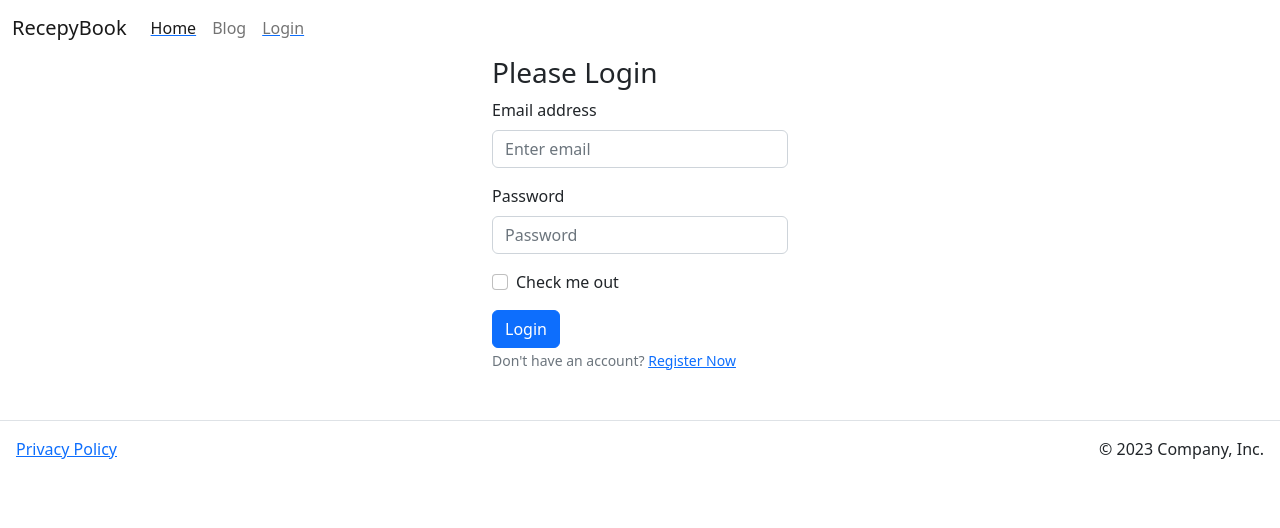
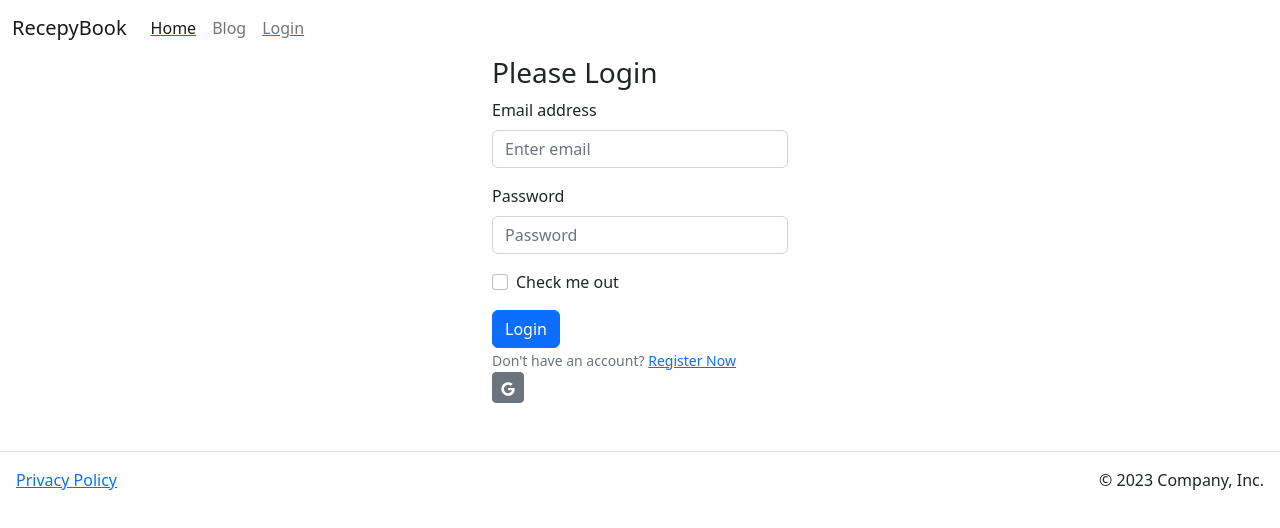
Before and after one commit to sabzi3212/recipe-hunter, a React (Vite) app: page /login in a window 1280 px wide. Shown: the top 528 px of the page. Built offline with nearby package versions, Linux system fonts and the light colour scheme; no server answers.

Commit message:
google signIn initialized

```diff
--- a/src/Provider/AuthProvider.jsx
+++ b/src/Provider/AuthProvider.jsx
@@ -1,6 +1,6 @@
 /* eslint-disable react/prop-types */
 import React, { createContext } from 'react';
-import { createUserWithEmailAndPassword, getAuth, onAuthStateChanged, signInWithEmailAndPassword, signOut } from "firebase/auth";
+import { GoogleAuthProvider, createUserWithEmailAndPassword, getAuth, onAuthStateChanged, signInWithEmailAndPassword, signInWithPopup, signOut } from "firebase/auth";
 import app from '../firebase/firebase.config';
 import { useEffect } from 'react';
 import { useState } from 'react';
@@ -14,6 +14,7 @@ const AuthProvider = ({children}) => {
 
     const [user, setUser] = useState(null);
     const [loading, setLoading] = useState(true);
+    const googleProvider = new GoogleAuthProvider();
 
     const createUser = (email,password) =>{
         setLoading(true);
@@ -30,6 +31,11 @@ const AuthProvider = ({children}) => {
         return signOut(auth);
     }
 
+    const googleSignIn = () =>{
+        setLoading(true)
+        return signInWithPopup(auth, googleProvider);
+    }
+
     useEffect(()=>{
        const unsubscribe =  onAuthStateChanged(auth, loggedUser =>{
             console.log('logged in user inside auth state observer', loggedUser);
@@ -41,7 +47,7 @@ const AuthProvider = ({children}) => {
         }
     },[])
     const authInfo = {
-    user, createUser, signInUser, logOut, loading
+    user, createUser, signInUser, logOut,googleSignIn, loading
     }
     return (
         <AuthContext.Provider value={authInfo}>
--- a/src/pages/Error/Error.jsx
+++ b/src/pages/Error/Error.jsx
@@ -1,13 +1,14 @@
 import React from 'react';
-import { Col, Container, Image, Row } from 'react-bootstrap';
+import { Button, Col, Container, Image, Row } from 'react-bootstrap';
+import { Link } from 'react-router-dom';
 
 const Error = () => {
     return (
         <Container fluid className="bg-dark text-white py-5 mt-5 ">
       <Row className="justify-content-center align-items-center">
         <Col md={6} className="text-center">
-          <h1 className="display-4">Meet Our Chefs</h1>
-          <p className="lead">Our talented chefs create delicious dishes every day with fresh, locally sourced ingredients.</p>
+          <h1 className="display-4">No Location found</h1>
+          <Link to='/'><Button variant="secondary">Back to home</Button></Link>
         </Col>
         <Col md={6} className="text-center">
           <Image className='size' src="https://i.ibb.co/yWB9kf9/erik-mclean-sxi-Sod0ty-YQ-unsplash.jpg" fluid />
--- a/src/pages/Login/Login/Login.jsx
+++ b/src/pages/Login/Login/Login.jsx
@@ -3,14 +3,15 @@ import React, { useContext, useState } from 'react';
 import { Button, Container, Form } from 'react-bootstrap';
 import { Link, useLocation, useNavigate } from 'react-router-dom';
 import { AuthContext } from '../../../Provider/AuthProvider';
+import { FaGoogle } from 'react-icons/fa';
 
 const Login = () => {
-  const {signInUser} = useContext(AuthContext);
+  const {signInUser , googleSignIn} = useContext(AuthContext);
   const [success, setSuccess] =useState('');
   const navigate = useNavigate();
   const location = useLocation();
   console.log('login page location', location);
-  const from = location.state?.from?.pathname || '/'
+  const from = location.state?.from?.pathname || '/';
   const handleLogin = event =>{
     event.preventDefault();
     const form = event.target;
@@ -27,7 +28,17 @@ const Login = () => {
     .catch(error =>{
       console.log(error);
     })
+
   }
+
+  const handleGoogleSignIn = () => {
+    googleSignIn()
+        .then(result => {
+            console.log(result.user);
+            navigate(from, {replace: true});
+        })
+        .catch(error => console.log(error))
+}
   return (
     <Container className='mx-auto w-25'>
             <h3>Please Login</h3>
@@ -51,12 +62,11 @@ const Login = () => {
       <br />
       <Form.Text className="text-muted text-secondary">
           Don't have an account? <Link to='/register'>Register Now</Link>
-        </Form.Text>
-      <Form.Text className="text-muted text-success">
-
-        </Form.Text>
-        <Form.Text className="text-muted text-danger">
-
+        </Form.Text> <br />
+        <Form.Text className="text-muted text-danger mx-auto my-auto">
+        <Button onClick={handleGoogleSignIn} variant="secondary" size="sm">
+          <FaGoogle></FaGoogle>
+        </Button>
         </Form.Text>
         <p>{success}</p>
     </Form>
```
